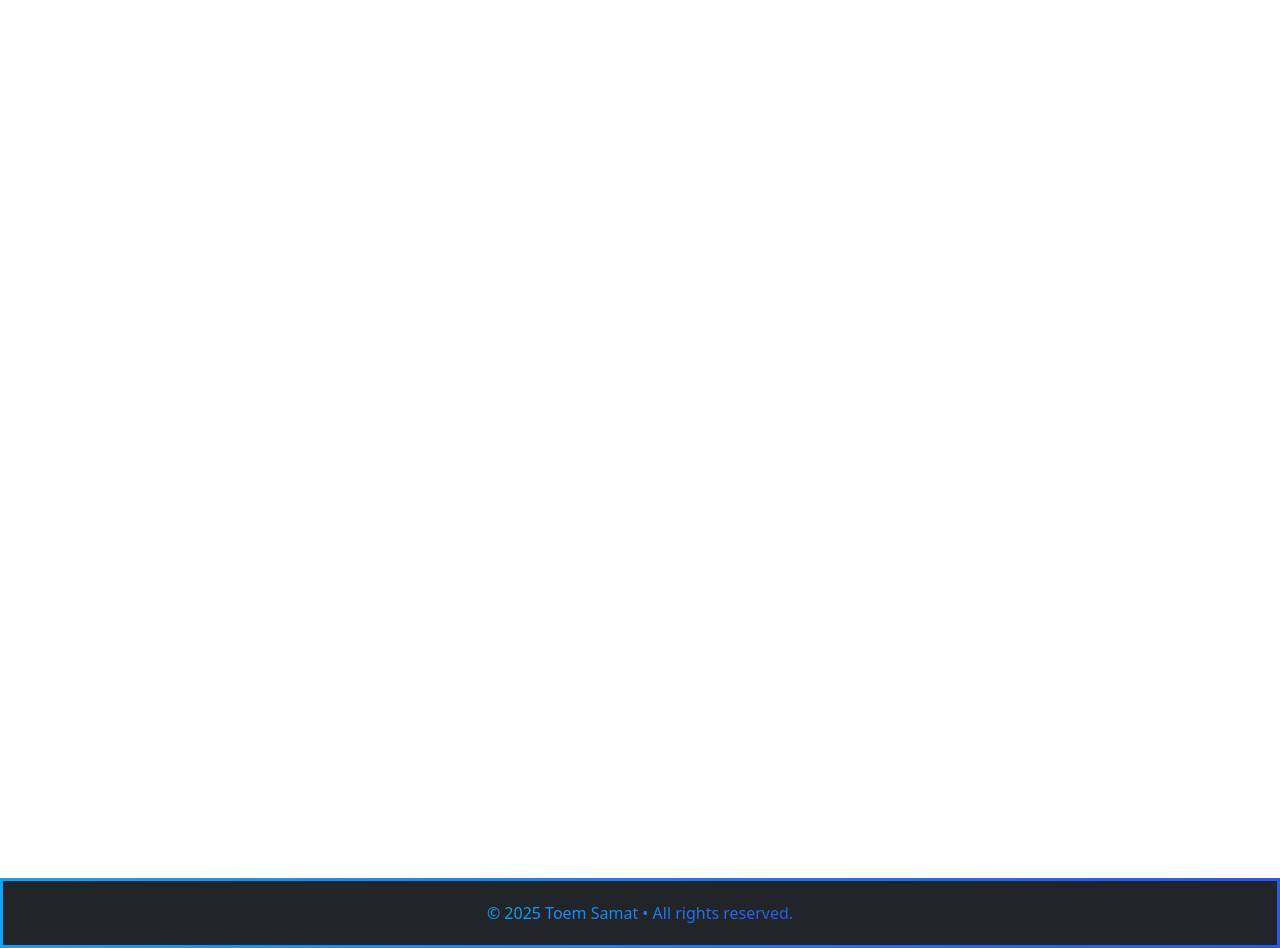
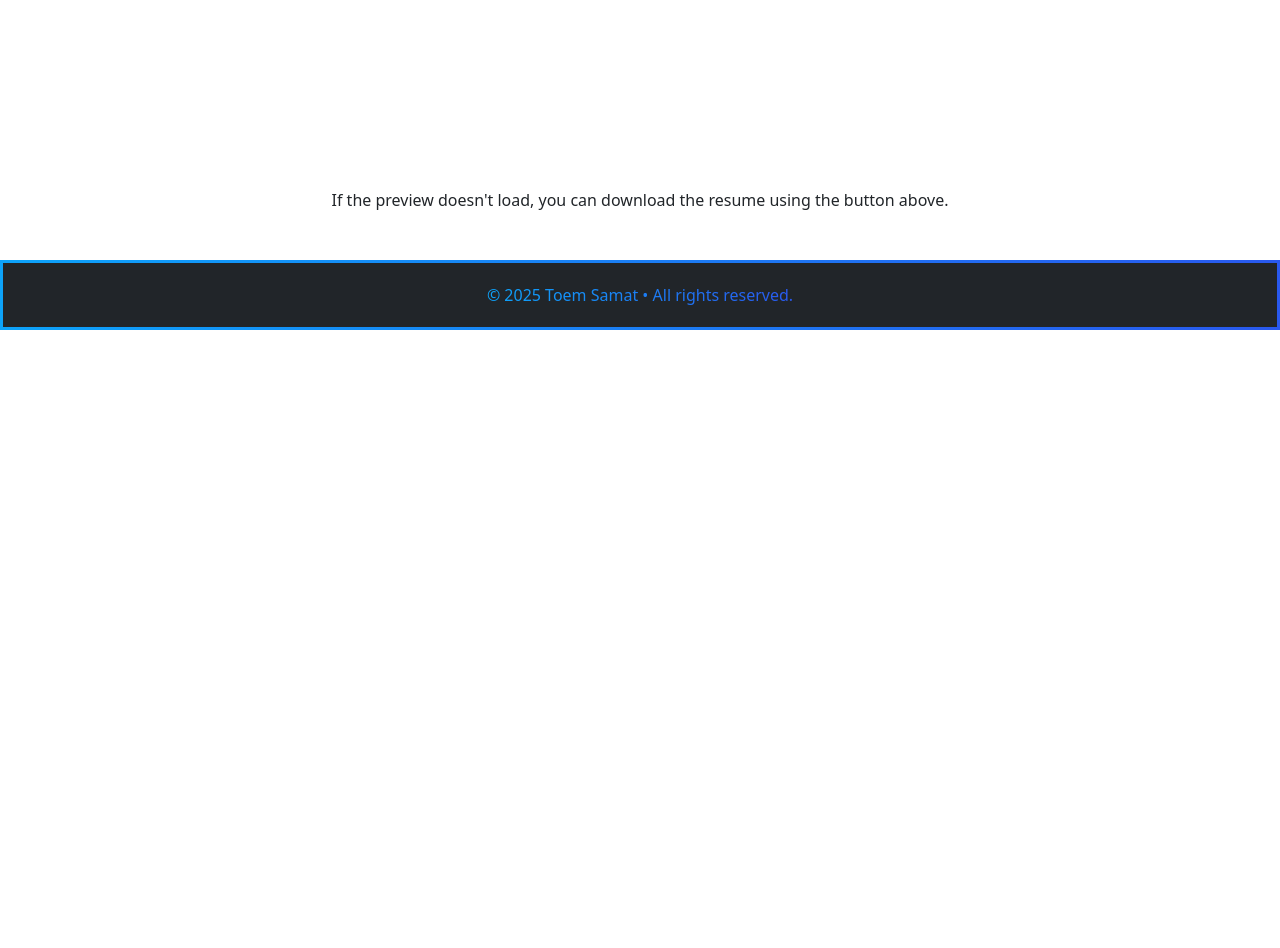
Before and after one commit to toemsamat/My-Portfolio, a Django app: page /resume/ in a window 1280 px wide. Shown: the part 241-1189 px from the top of the page. After the commit the page ends 571 px from the top, so only its background shows below. Run offline with Django 5.2, Linux system fonts and the light colour scheme; data comes from the database, SQL or seed files in the repository.

Commit message:
change resume

```diff
--- a/portfolio/templates/portfolio/resume.html
+++ b/portfolio/templates/portfolio/resume.html
@@ -13,7 +13,8 @@
         <!-- Optional Embed (only if resume is uploaded) -->
         <div data-aos="fade-up">
             <h3 class="text-center mb-4">Resume Preview</h3>
-            <iframe src="{{ profile.resume.url }}" style="width:100%; height:800px;" frameborder="0"></iframe>
+            <iframe src="{{ profile.resume.url }}" style="width:100%; height:auto;" frameborder="0"></iframe>
+            <p class="text-center mt-2">If the preview doesn't load, you can download the resume using the button above.</p>
         </div>
     {% else %}
         <p>No resume uploaded yet.</p>
```
Also changed, not shown: config/settings.py (+5 -2 lines).
